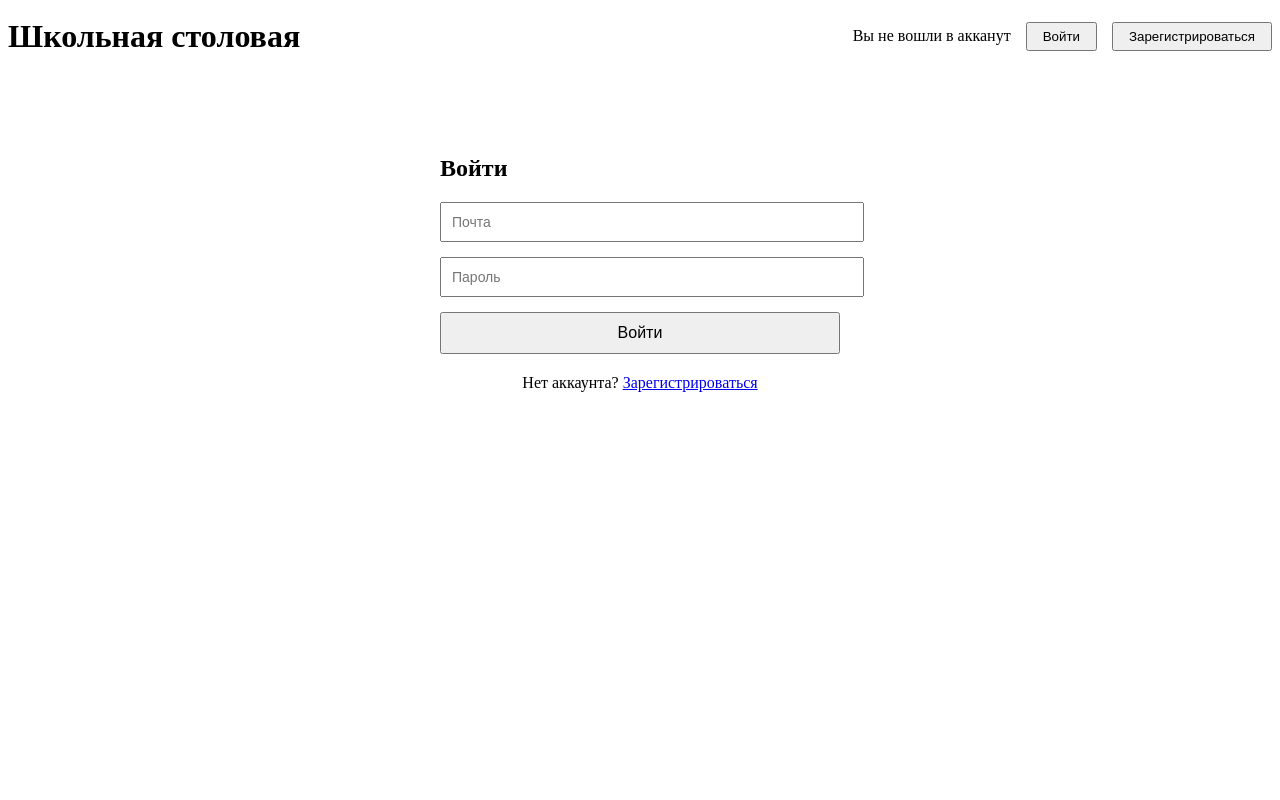
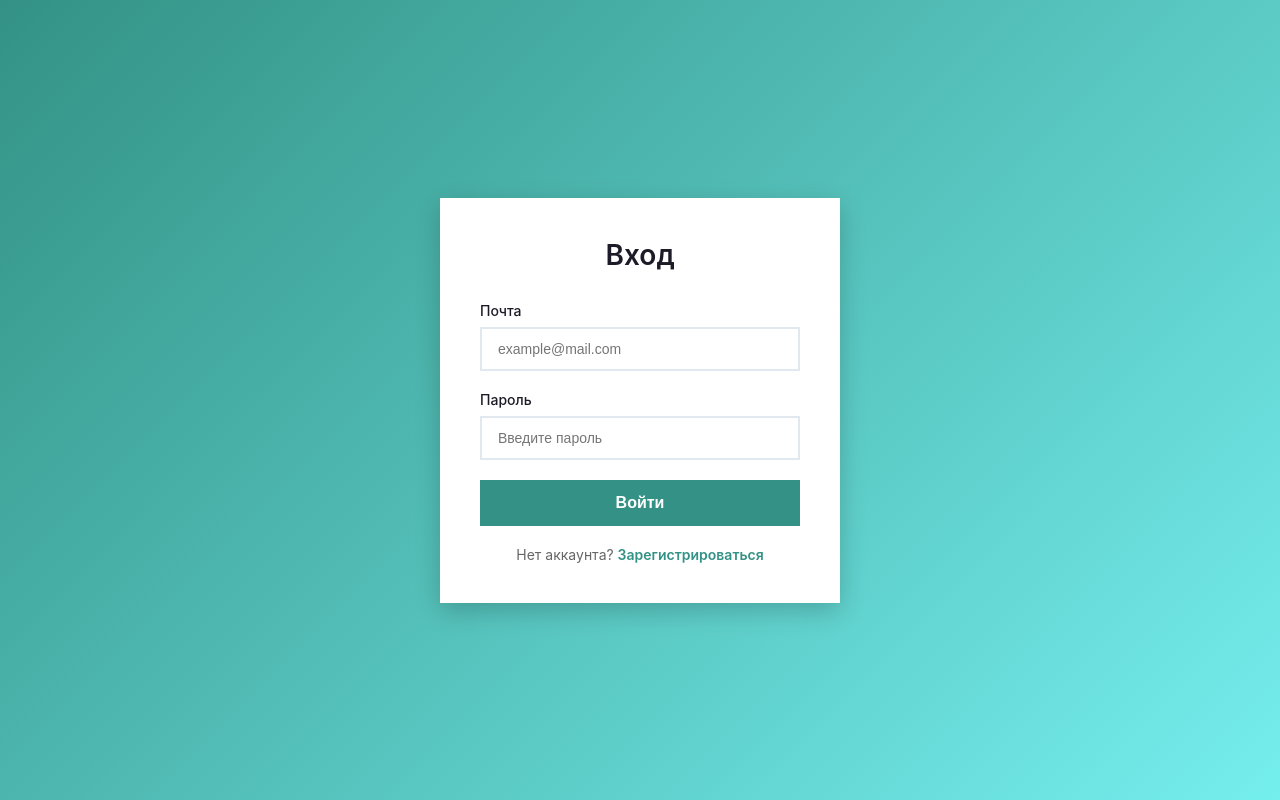
Before and after one commit to Hexsd/predprof-canteen-case-2, a React (Vite) app in the folder frontend/: page /auth/login in a window 1280 px wide. Built offline with nearby package versions, Linux system fonts and the light colour scheme.

Commit message:
глобальные изменения фронтенда

```diff
--- /dev/null
+++ b/frontend/src/layouts/SideBar.jsx
@@ -0,0 +1,24 @@
+import React from 'react'
+import { Link, useLocation } from 'react-router-dom'
+
+export default function SideBar() {
+  const location = useLocation()
+
+  const isActive = (path) => location.pathname === path ? 'active' : ''
+
+  return (
+    <aside className="sidebar">
+      <h2>Навигация</h2>
+      <nav>
+        <ul>
+          <li>
+            <Link to="/" className={isActive('/')}>Главная</Link>
+          </li>
+          <li>
+            <Link to="/users" className={isActive('/users')}>Пользователи</Link>
+          </li>
+        </ul>
+      </nav>
+    </aside>
+  )
+}
--- a/frontend/src/layouts/UserLayout.jsx
+++ b/frontend/src/layouts/UserLayout.jsx
@@ -1,46 +1,41 @@
 import React from 'react'
-import { Outlet, Navigate, Link } from 'react-router-dom'
+import { Outlet, Navigate } from 'react-router-dom'
 import { useAuth } from '../pages/auth/AuthContext'
+import SideBar from './SideBar'
 
 export default function UserLayout() {
   const { user, logout, loading } = useAuth()
 
   if (loading) {
-    return <div style={{ padding: '20px' }}>Загрузка...</div>
+    return <div className="loading">Загрузка...</div>
+  }
+
+  if (!user) {
+    return <Navigate to="/auth/login" />
   }
 
   return (
-    <div>
-      <div style={{
-        display: 'flex',
-        justifyContent: 'space-between',
-        alignItems: 'center',
-        padding: '10px 0'
-      }}>
-        <h1 style={{ margin: 0 }}><Link to="/index" style={{ textDecoration: 'none', color: 'inherit' }}>Школьная столовая</Link></h1>
-        {user ? (
-          <div>
-            <span style={{ marginRight: '15px' }}>Здравствуйте, {user.name}!</span>
-            <button onClick={logout} style={{ padding: '5px 15px' }}>
+    <div className="layout">
+      <SideBar />
+
+      <div className="main-content">
+        <header className="header">
+          <h1>Столовая школы №1150</h1>
+
+          <div className="user-info">
+            <span className="user-greeting">
+              Здравствуйте, {user.name}!
+            </span>
+            <button onClick={logout} className="logout-btn">
               Выйти
             </button>
           </div>
-        ) : (
-          <div>
-            <span style={{ marginRight: '15px' }}>Вы не вошли в акканут</span>
-            <button onClick={() => window.location.href = '/auth/login'} style={{ padding: '5px 15px' }}>
-              Войти
-            </button>
-            <button style={{ marginLeft: '15px', padding: '5px 15px' }} onClick={() => window.location.href = '/auth/register'}>
-              Зарегистрироваться
-            </button>
-          </div>
-        )}
+        </header>
+
+        <div className="content">
+          <Outlet />
+        </div>
       </div>
-
-      <main>
-        <Outlet />
-      </main>
     </div>
   )
 }
--- a/frontend/src/main.jsx
+++ b/frontend/src/main.jsx
@@ -1,7 +1,7 @@
 import React from 'react'
 import ReactDOM from 'react-dom/client'
 import Router from './router'
-
+import './styles.css'
 ReactDOM.createRoot(document.getElementById('root')).render(
   <React.StrictMode>
     <Router/>
--- a/frontend/src/pages/auth/App.jsx
+++ /dev/null
@@ -1,41 +0,0 @@
-import React from 'react'
-import { Routes, Route, Navigate } from 'react-router-dom'
-import { useAuth } from './AuthContext'
-import Login from './Login'
-import Register from './Register'
-import UserList from './UserList'
-
-function PrivateRoute({ children }) {
-  const { token, loading } = useAuth()
-
-  if (loading) {
-    return <div style={{ padding: '20px' }}>Загрузка...</div>
-  }
-
-  return token ? children : <Navigate to="/auth/login" />
-}
-
-function AppRoutes() {
-  const { loading } = useAuth()
-
-  if (loading) {
-    return <div style={{ padding: '20px' }}>Загрузка...</div>
-  }
-
-  return (
-    <Routes>
-      <Route path="login" element={<Login />} />
-      <Route path="register" element={<Register />} />
-      <Route path="users" element={
-        <PrivateRoute>
-          <UserList />
-        </PrivateRoute>
-      } />
-      <Route path="" element={<Navigate to="login" />} />
-    </Routes>
-  )
-}
-
-export default function Auth_router() {
-  return <AppRoutes />
-}
--- a/frontend/src/pages/auth/Login.jsx
+++ b/frontend/src/pages/auth/Login.jsx
@@ -12,46 +12,56 @@ export default function Login() {
   const handleSubmit = async (e) => {
     e.preventDefault()
     setError('')
+
     try {
       await login(email, password)
-      navigate('/auth/users')
+      navigate('/')
     } catch (err) {
-      setError(err.response?.data?.detail || 'Login failed')
+      setError(err.response?.data?.detail || 'Ошибка входа')
     }
   }
 
   return (
-    <div style={{ maxWidth: '400px', margin: '50px auto', padding: '20px' }}>
-      <h2>Войти</h2>
-      {error && <div style={{ color: 'red', marginBottom: '10px' }}>{error}</div>}
+    <div className="auth-container">
+      <div className="auth-box">
+        <h2 className="auth-title">Вход</h2>
 
-      <form onSubmit={handleSubmit}>
-        <div style={{ marginBottom: '15px' }}>
+        {error && <div className="error-message">{error}</div>}
+
+        <form onSubmit={handleSubmit} className="auth-form">
+          <div className="form-group">
+            <label className="form-label">Почта</label>
             <input
               type="email"
-            placeholder="Почта"
+              placeholder="example@mail.com"
               value={email}
               onChange={(e) => setEmail(e.target.value)}
               required
-            style={{ width: '100%', padding: '10px', fontSize: '14px' }}
+              className="form-input"
             />
           </div>
 
-        <div style={{ marginBottom: '15px' }}>
+          <div className="form-group">
+            <label className="form-label">Пароль</label>
             <input
               type="password"
-            placeholder="Пароль"
+              placeholder="Введите пароль"
               value={password}
               onChange={(e) => setPassword(e.target.value)}
               required
-            style={{ width: '100%', padding: '10px', fontSize: '14px' }}
+              className="form-input"
             />
           </div>
 
-        <button type="submit" style={{ width: '100%', padding: '10px', fontSize: '16px' }}>Войти</button>
+          <button type="submit" className="form-button">
+            Войти
+          </button>
         </form>
 
-      <p style={{ marginTop: '20px', textAlign: 'center' }}>Нет аккаунта? <Link to="/auth/register">Зарегистрироваться</Link></p>
+        <p className="auth-link">
+          Нет аккаунта? <Link to="/auth/register">Зарегистрироваться</Link>
+        </p>
+      </div>
     </div>
   )
 }
--- a/frontend/src/pages/auth/Register.jsx
+++ b/frontend/src/pages/auth/Register.jsx
@@ -6,7 +6,7 @@ export default function Register() {
   const [email, setEmail] = useState('')
   const [name, setName] = useState('')
   const [password, setPassword] = useState('')
-  const [birth_date, setBirthDate] = useState('')
+  const [birthDate, setBirthDate] = useState('')
   const [error, setError] = useState('')
   const { register } = useAuth()
   const navigate = useNavigate()
@@ -14,8 +14,9 @@ export default function Register() {
   const handleSubmit = async (e) => {
     e.preventDefault()
     setError('')
+
     try {
-      await register(email, name, password, birth_date)
+      await register(email, name, password, birthDate || null)
       navigate('/auth/login')
     } catch (err) {
       setError(err.response?.data?.detail || 'Ошибка при регистрации')
@@ -23,63 +24,69 @@ export default function Register() {
   }
 
   return (
-    <div style={{ maxWidth: '400px', margin: '50px auto', padding: '20px' }}>
-      <h2>Регистрация</h2>
-      {error && <div style={{ color: 'red', marginBottom: '10px' }}>{error}</div>}
+    <div className="auth-container">
+      <div className="auth-box">
+        <h2 className="auth-title">Регистрация</h2>
 
-      <form onSubmit={handleSubmit}>
-        <div style={{ marginBottom: '15px' }}>
+        {error && <div className="error-message">{error}</div>}
+
+        <form onSubmit={handleSubmit} className="auth-form">
+          <div className="form-group">
+            <label className="form-label">Имя</label>
             <input
               type="text"
-            placeholder="Имя"
+              placeholder="Иван Иванов"
               value={name}
               onChange={(e) => setName(e.target.value)}
               required
-            style={{ width: '100%', padding: '10px', fontSize: '14px' }}
+              className="form-input"
             />
           </div>
 
-        <div style={{ marginBottom: '15px' }}>
+          <div className="form-group">
+            <label className="form-label">Email</label>
             <input
               type="email"
-            placeholder="Почта"
+              placeholder="example@mail.com"
               value={email}
               onChange={(e) => setEmail(e.target.value)}
               required
-            style={{ width: '100%', padding: '10px', fontSize: '14px' }}
+              className="form-input"
             />
           </div>
 
-        <div style={{ marginBottom: '15px' }}>
+          <div className="form-group">
+            <label className="form-label">Пароль</label>
             <input
               type="password"
-            placeholder="Пароль"
+              placeholder="qwerty123"
               value={password}
               onChange={(e) => setPassword(e.target.value)}
               required
-            style={{ width: '100%', padding: '10px', fontSize: '14px' }}
+              className="form-input"
             />
           </div>
 
-        <div style={{ marginBottom: '15px' }}>
+          <div className="form-group">
+            <label className="form-label">Дата рождения</label>
             <input
               type="date"
-            placeholder="Дата рождения"
-            value={birth_date}
+              value={birthDate}
               onChange={(e) => setBirthDate(e.target.value)}
               required
-            style={{ width: '100%', padding: '10px', fontSize: '14px' }}
+              className="form-input"
             />
           </div>
 
-        <button type="submit" style={{ width: '100%', padding: '10px', fontSize: '16px' }}>
-          Регистрация
+          <button type="submit" className="form-button">
+            Зарегистрироваться
           </button>
         </form>
 
-      <p style={{ marginTop: '20px', textAlign: 'center' }}>
+        <p className="auth-link">
           Уже есть аккаунт? <Link to="/auth/login">Войти</Link>
         </p>
       </div>
+    </div>
   )
 }
--- a/frontend/src/router.jsx
+++ b/frontend/src/router.jsx
@@ -1,19 +1,23 @@
 import { BrowserRouter, Routes, Route, Navigate } from 'react-router-dom'
-import Auth_router from './pages/auth/App'
+import { AuthProvider } from './pages/auth/AuthContext'
 import UserLayout from './layouts/UserLayout'
-import { AuthProvider } from './pages/auth/AuthContext'
+import Login from './pages/auth/Login'
+import Register from './pages/auth/Register'
 import Index from './pages/index/Index'
+import UserList from './pages/auth/UserList'
 
 function Router() {
   return (
     <BrowserRouter>
       <AuthProvider>
         <Routes>
-          <Route path="/" element={<UserLayout />}>
-            <Route path="auth/*" element={<Auth_router />} />
-            <Route index element={<Navigate to="index" />} />
-            <Route path="index" element={<Index/>} />
+          <Route path="/auth/login" element={<Login />} />
+          <Route path="/auth/register" element={<Register />} />
+          <Route element={<UserLayout />}>
+            <Route path="/" element={<Index />} />
+            <Route path="/users" element={<UserList />} />
           </Route>
+          <Route path="*" element={<Navigate to="/" />} />
         </Routes>
       </AuthProvider>
     </BrowserRouter>
--- /dev/null
+++ b/frontend/src/styles.css
@@ -0,0 +1,304 @@
+:root {
+  --primary-color: #339285;
+  --secondary-color: #75eeee;
+  --text-color: #1c1b27;
+  --bg-color: #f0f4f8;
+  --card-bg: #1e1e1e;
+  --border-color: #585858;
+  --accent-color: #fd79a8;
+  --success-color: #00b894;
+  --shadow: 0 4px 6px rgba(0, 0, 0, 0.3);
+}
+
+* {
+  margin: 0;
+  padding: 0;
+  box-sizing: border-box;
+}
+
+body {
+  font-family: -apple-system, BlinkMacSystemFont, 'Segoe UI', Roboto, sans-serif;
+  background-color: var(--bg-color);
+  color: var(--text-color);
+}
+
+a {
+  text-decoration: none;
+  color: inherit;
+}
+
+.layout {
+  display: flex;
+  height: 100vh;
+  overflow: hidden;
+}
+
+.sidebar {
+  width: 250px;
+  background-color: var(--card-bg);
+  border-right: 1px solid var(--border-color);
+  padding: 20px;
+  overflow-y: auto;
+  flex-shrink: 0;
+}
+
+.sidebar h2 {
+  color: var(--secondary-color);
+  font-size: 20px;
+  margin-bottom: 30px;
+  padding-bottom: 15px;
+  border-bottom: 2px solid var(--border-color);
+}
+
+.sidebar nav ul {
+  list-style: none;
+}
+
+.sidebar nav ul li {
+  margin-bottom: 10px;
+}
+
+.sidebar nav ul li a {
+  color: var(--secondary-color);
+  text-decoration: none;
+  display: block;
+  padding: 12px 16px;
+  font-size: 15px;
+}
+
+.sidebar nav ul li a:hover,
+.sidebar nav ul li a.active {
+  background-color: var(--primary-color);
+  color: white;
+}
+
+.main-content {
+  flex: 1;
+  display: flex;
+  flex-direction: column;
+  overflow: hidden;
+}
+
+.header {
+  background-color: var(--card-bg);
+  border-bottom: 1px solid var(--border-color);
+  padding: 20px 30px;
+  display: flex;
+  justify-content: space-between;
+  align-items: center;
+  box-shadow: var(--shadow);
+  flex-shrink: 0;
+}
+
+.header h1 {
+  font-size: 24px;
+  font-weight: 600;
+  color: var(--secondary-color);
+}
+
+.user-info {
+  display: flex;
+  align-items: center;
+  gap: 20px;
+}
+
+.user-greeting {
+  font-size: 14px;
+  color: var(--secondary-color);
+}
+
+.logout-btn {
+  background-color: var(--accent-color);
+  color: white;
+  border: none;
+  padding: 10px 20px;
+  cursor: pointer;
+  font-size: 14px;
+  font-weight: 500;
+}
+
+.logout-btn:hover {
+  opacity: 0.8;
+}
+
+.content {
+  flex: 1;
+  padding: 30px;
+  overflow-y: auto;
+  background-color: var(--bg-color);
+}
+
+.auth-container {
+  min-height: 100vh;
+  display: flex;
+  align-items: center;
+  justify-content: center;
+  background: linear-gradient(135deg, var(--primary-color) 0%, var(--secondary-color) 100%);
+}
+
+.auth-box {
+  background: white;
+  padding: 40px;
+  box-shadow: 0 8px 24px rgba(0, 0, 0, 0.2);
+  width: 100%;
+  max-width: 400px;
+}
+
+.auth-title {
+  font-size: 28px;
+  font-weight: 600;
+  text-align: center;
+  margin-bottom: 30px;
+  color: var(--text-color);
+}
+
+.auth-form {
+  display: flex;
+  flex-direction: column;
+  gap: 20px;
+}
+
+.form-group {
+  display: flex;
+  flex-direction: column;
+  gap: 8px;
+}
+
+.form-label {
+  font-size: 14px;
+  font-weight: 500;
+  color: var(--text-color);
+}
+
+.form-input {
+  padding: 12px 16px;
+  border: 2px solid #e2e8f0;
+  font-size: 14px;
+}
+
+.form-input:focus {
+  outline: none;
+  border-color: var(--primary-color);
+  box-shadow: 0 0 0 3px rgba(122, 112, 255, 0.1);
+}
+
+.form-button {
+  padding: 14px;
+  background: var(--primary-color);
+  color: white;
+  border: none;
+  font-size: 16px;
+  font-weight: 600;
+  cursor: pointer;
+}
+
+.form-button:hover {
+  background: #6a5fff;
+}
+
+.error-message {
+  background: #fff5f5;
+  color: #e53e3e;
+  padding: 12px;
+  border-left: 4px solid #e53e3e;
+  font-size: 14px;
+}
+
+.auth-link {
+  text-align: center;
+  margin-top: 20px;
+  font-size: 14px;
+  color: #666;
+}
+
+.auth-link a {
+  color: var(--primary-color);
+  font-weight: 600;
+}
+
+.auth-link a:hover {
+  text-decoration: underline;
+}
+
+.user-list {
+  display: grid;
+  gap: 15px;
+}
+
+.user-card {
+  background: white;
+  padding: 20px;
+  box-shadow: 0 2px 8px rgba(0, 0, 0, 0.1);
+  border-left: 4px solid var(--primary-color);
+}
+
+.user-name {
+  font-size: 18px;
+  font-weight: 600;
+  color: var(--text-color);
+  margin-bottom: 8px;
+}
+
+.user-email {
+  font-size: 14px;
+  color: #666;
+  margin-bottom: 5px;
+}
+
+.user-date {
+  font-size: 14px;
+  color: #999;
+}
+
+.loading {
+  text-align: center;
+  padding: 40px;
+  font-size: 16px;
+  color: #666;
+}
+
+.page-title {
+  font-size: 32px;
+  font-weight: 700;
+  color: var(--text-color);
+  margin-bottom: 30px;
+}
+
+.menu-container {
+  background: white;
+  padding: 30px;
+  box-shadow: 0 2px 8px rgba(0, 0, 0, 0.1);
+}
+
+.menu-section {
+  margin-bottom: 30px;
+}
+
+.menu-section h3 {
+  font-size: 22px;
+  color: var(--primary-color);
+  margin-bottom: 15px;
+  padding-bottom: 10px;
+  border-bottom: 2px solid #f0f0f0;
+}
+
+.menu-list {
+  list-style: none;
+  padding-left: 0;
+}
+
+.menu-list li {
+  padding: 10px 0;
+  padding-left: 20px;
+  position: relative;
+  font-size: 15px;
+  color: #555;
+}
+
+.menu-list li:before {
+  content: "•";
+  position: absolute;
+  left: 0;
+  color: var(--primary-color);
+  font-size: 20px;
+}
```
Also changed, not shown: frontend/src/pages/auth/UserList.jsx (+23 -14 lines), frontend/src/pages/index/Index.jsx (+26 -21 lines). Lines whose indentation alone changed are shown as unchanged.
